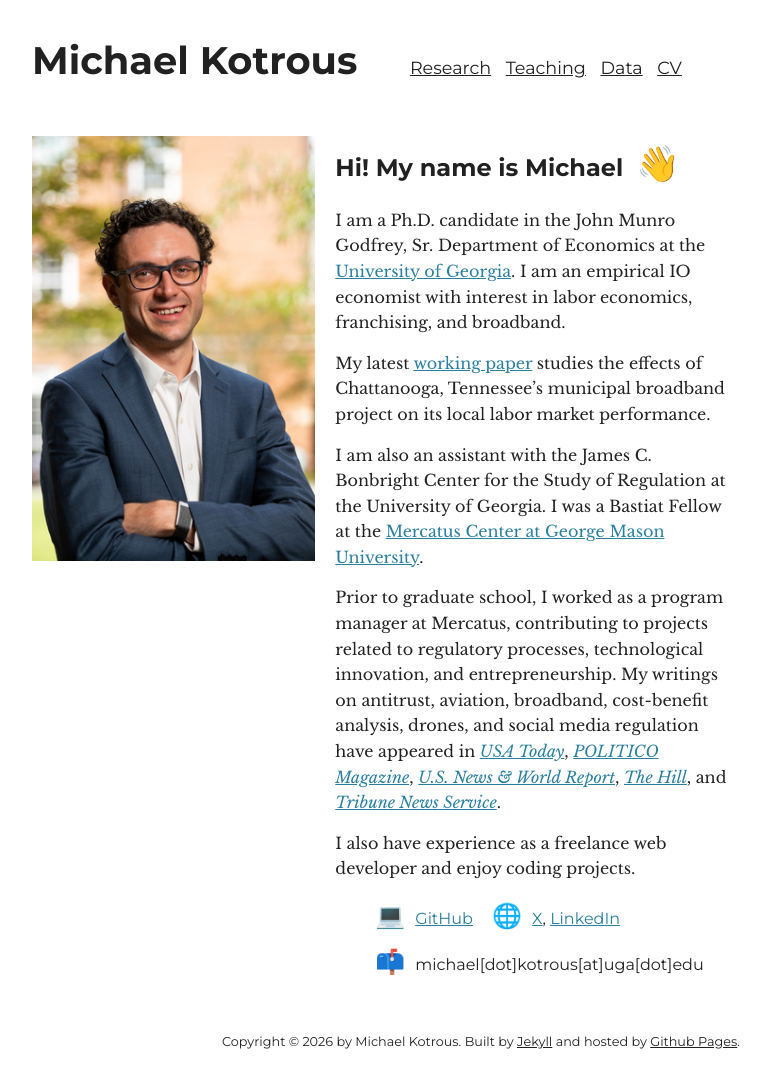
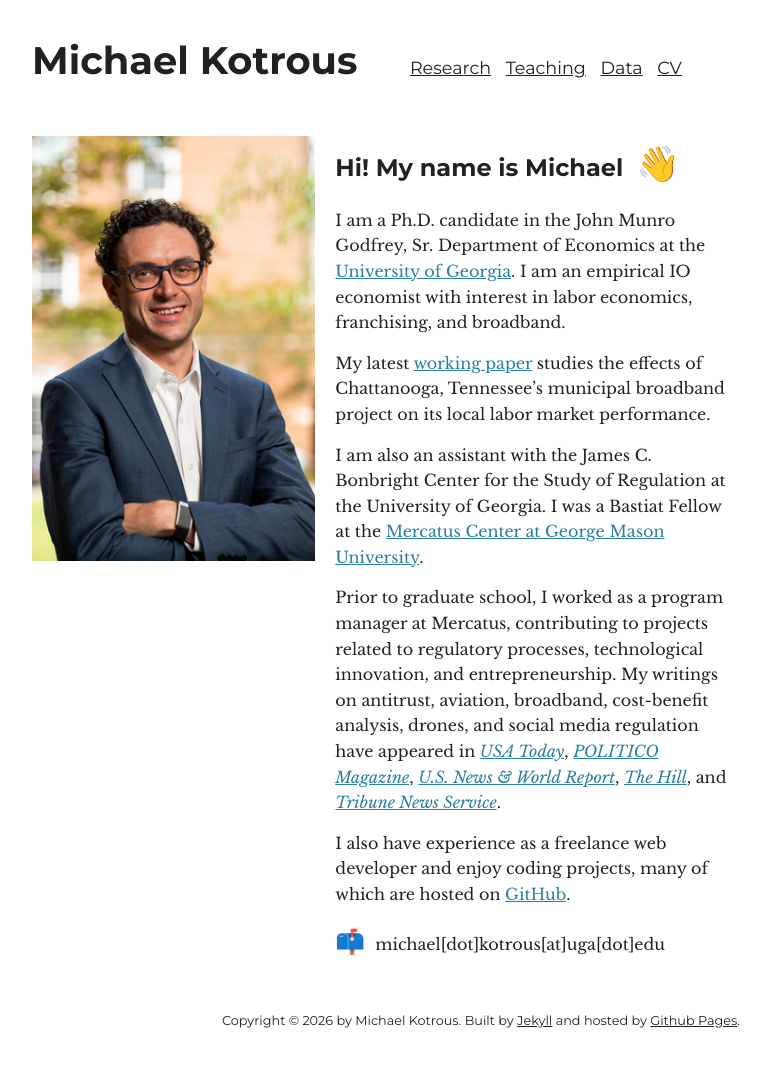
Before and after one commit to michaelkotrous/michaelkotrous.github.io, a Jekyll site: the page built from index.md, in a window 1280 px wide. Shown: the whole page, without its empty margins (254-1024 px from the left). Built offline with Jekyll 4.4.1, drawn with Linux system fonts in a browser that asks for light colours; after the commit the page ends 1061 px from its top, so only the background shows below that.

Commit message:
Clean up social links on homepage; remove headshots no longer in use

```diff
--- a/index.md
+++ b/index.md
@@ -2,8 +2,8 @@
 layout: home
 title: Michael Kotrous
 body_class: homepage
-profile_image: /img/MichaelKotrous-UGA-final-web.jpg
-profile_image_mobile: /img/MichaelKotrous-UGA-square-web240.jpg
+profile_image: /uploads/headshot/MichaelKotrous-UGA-final-web.jpg
+profile_image_mobile: /uploads/headshot/MichaelKotrous-UGA-square-web240.jpg
 ---
 
 ## Hi! My name is Michael <span class="emoji">&#x1F44B;</span>
@@ -16,12 +16,6 @@ I am also an assistant with the James C. Bonbright Center for the Study of Regul
 
 Prior to graduate school, I worked as a program manager at Mercatus, contributing to projects related to regulatory processes, technological innovation, and entrepreneurship. My writings on antitrust, aviation, broadband, cost-benefit analysis, drones, and social media regulation have appeared in *[USA Today](https://www.usatoday.com/story/opinion/2018/05/02/flight-sharing-flytenow-uber-mike-lee-column/569753002/){:target="_blank"}*, *[POLITICO Magazine](https://www.politico.com/news/magazine/2020/04/02/coronavirus-economy-reopen-deaths-balance-analysis-159248#1){:target="_blank"}*, *[U.S. News &amp; World Report](https://www.usnews.com/opinion/economic-intelligence/articles/2017-10-30/regulating-facebook-like-a-utility-will-further-politicize-media){:target="_blank"}*, *[The Hill](https://thehill.com/social-tags/michael-kotrous){:target="_blank"}*, and *[Tribune News Service](https://web.archive.org/web/20230118050906/https://www.centralmaine.com/2020/05/23/commentary-will-lockdowns-really-kill-more-people-than-covid-19-itself/){:target="_blank"}*.
 
-I also have experience as a freelance web developer and enjoy coding projects.
+I also have experience as a freelance web developer and enjoy coding projects, many of which are hosted on <a href="https://github.com/michaelkotrous" target="_blank">GitHub</a>.
 
-<div class="homepage-content--bio--summary--social">
-<ul>
-<li><span class="emoji">&#x1F4BB;</span><a href="https://github.com/michaelkotrous" target="_blank">GitHub</a>
-<span class="emoji">&#x1F310;</span><a href="https://x.com/MichaelKotrous" target="_blank">X</a>, <a href="https://www.linkedin.com/in/michael-kotrous/" target="_blank">LinkedIn</a></li>
-<li><span class="emoji">&#x1F4EB;</span>michael[dot]kotrous[at]uga[dot]edu</li>
-</ul>
-</div>
+<span class="emoji">&#x1F4EB;</span>michael[dot]kotrous[at]uga[dot]edu
--- a/sass/layouts/_homepage.scss
+++ b/sass/layouts/_homepage.scss
@@ -41,18 +41,12 @@
         padding-left: 6px;
     }
 
-    &--social {
-        ul {
-            list-style-type: none;
-            font-family: "Montserrat", sans-serif;
-        }
-        .emoji {
-            font-size: 1.5rem;
-            padding-right: 10px;
+    p .emoji {
+        font-size: 1.5rem;
+        padding-right: 10px;
 
-            ~ .emoji {
-                padding-left: 15px;
-            }
+        ~ .emoji {
+            padding-left: 15px;
         }
     }
 }
```
Also changed, not shown: uploads/headshot/MichaelKotrous-UGA-final-web.jpg (renamed from img/MichaelKotrous-UGA-final-web.jpg), uploads/headshot/MichaelKotrous-UGA-square-web240.jpg (renamed from img/MichaelKotrous-UGA-square-web240.jpg), 1 other file.
